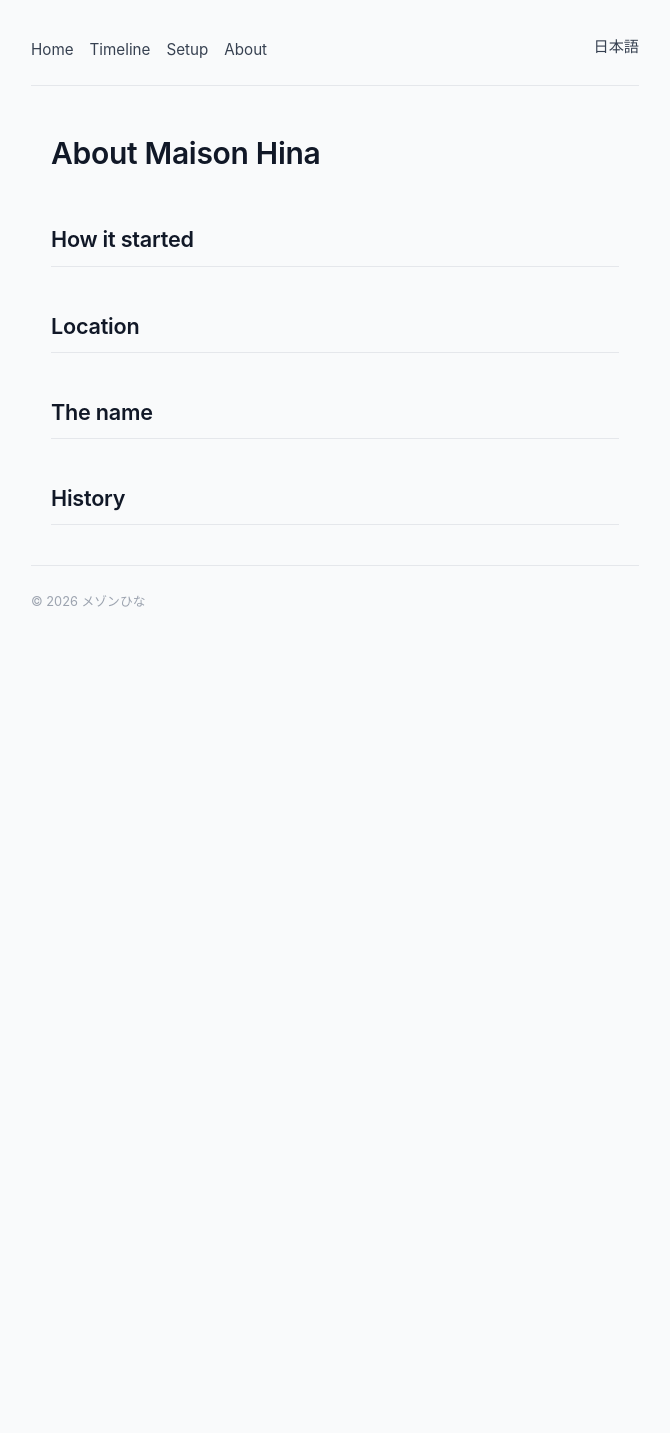
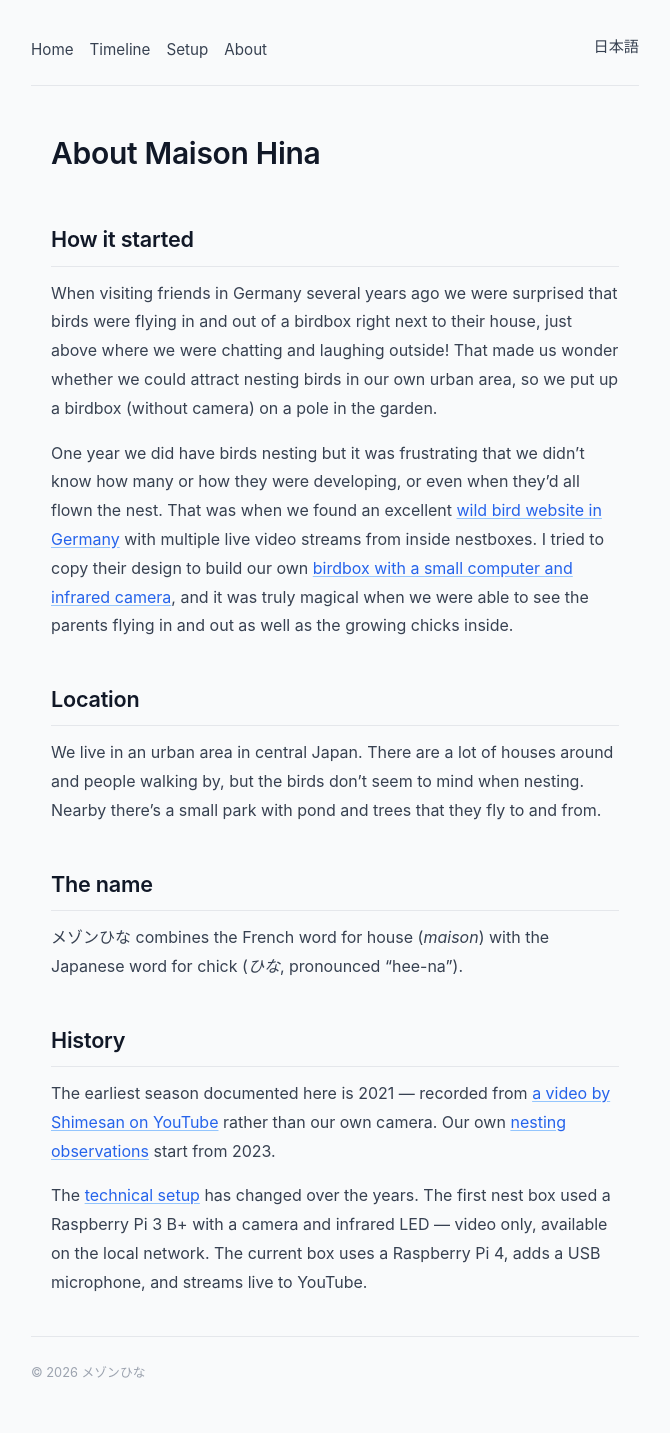
Before and after one commit to tagawa/maison-hina, a Jekyll site: the page built from en/about.md, in a window 1280 px wide. Shown: the whole page, without its empty margins (305-975 px from the left). Built offline with Jekyll 4.4.1, drawn with Linux system fonts in a browser that asks for light colours; comment, search, counter and statistics services are not loaded; before the commit the page ends 900 px from its top, so only the background shows below that.

Commit message:
Update about.md

```diff
--- a/en/about.md
+++ b/en/about.md
@@ -5,7 +5,7 @@ json_ld:
   "@context": "https://schema.org"
   "@type": "AboutPage"
   name: "About Maison Hina"
-  url: "https://maison-hina.com/en/about"
+  url: "https://maison-hina.com/en/about/"
   inLanguage: "en"
 ---
 
@@ -13,16 +13,20 @@ json_ld:
 
 ## How it started
 
-<!-- TODO: Why the nest box was set up -->
+When visiting friends in Germany several years ago we were surprised that birds were flying in and out of a birdbox right next to their house, just above where we were chatting and laughing outside! That made us wonder whether we could attract nesting birds in our own urban area, so we put up a birdbox (without camera) on a pole in the garden.
+
+One year we did have birds nesting but it was frustrating that we didn't know how many or how they were developing, or even when they'd all flown the nest. That was when we found an excellent [wild bird website in Germany](https://www.naturetec-live.de) with multiple live video streams from inside nestboxes. I tried to copy their design to build our own [birdbox with a small computer and infrared camera](/en/setup/), and it was truly magical when we were able to see the parents flying in and out as well as the growing chicks inside.
 
 ## Location
 
-<!-- TODO: Where it is (as much detail as you're comfortable sharing) -->
+We live in an urban area in central Japan. There are a lot of houses around and people walking by, but the birds don't seem to mind when nesting. Nearby there's a small park with pond and trees that they fly to and from.
 
 ## The name
 
-<!-- TODO: How the name メゾンひな came about -->
+メゾンひな combines the French word for house (*maison*) with the Japanese word for chick (*ひな*, pronounced "hee-na").
 
 ## History
 
-<!-- TODO: How long it's been running, notable years/events -->
+The earliest season documented here is 2021 — recorded from [a video by Shimesan on YouTube](https://www.youtube.com/watch?v=j7S0j0qnsTg) rather than our own camera. Our own [nesting observations](/en/timeline/) start from 2023.
+
+The [technical setup](/en/setup/) has changed over the years. The first nest box used a Raspberry Pi 3 B+ with a camera and infrared LED — video only, available on the local network. The current box uses a Raspberry Pi 4, adds a USB microphone, and streams live to YouTube.
```
